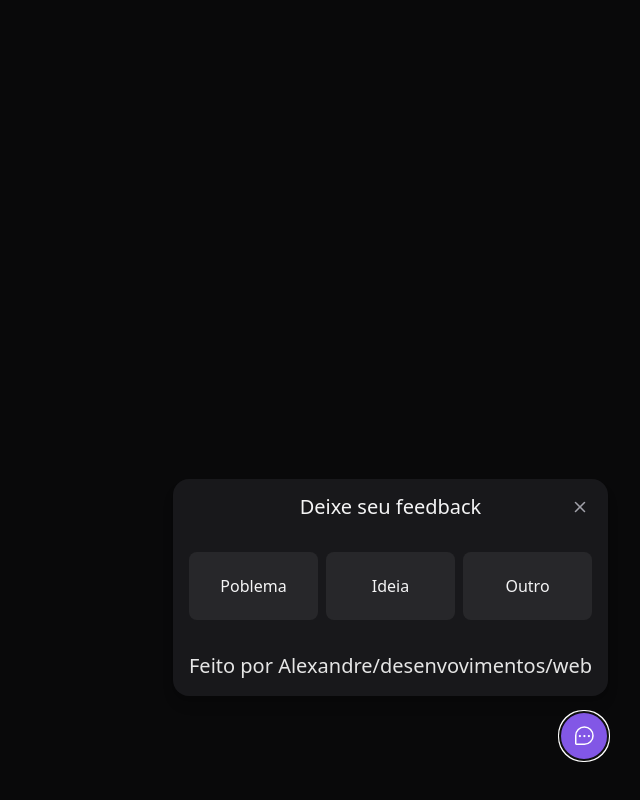
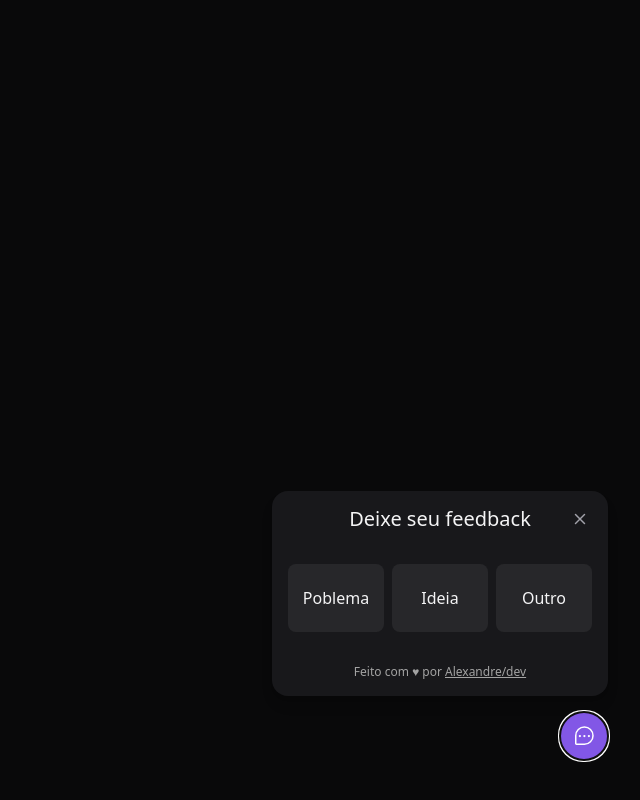
Before and after one commit to alexandre945/Vite_react, a React (Vite) app: page / in a window 1280 px wide. Both pictures are taken after a click on the button "Feedback". Shown: the whole page, without its empty margins (640-1280 px from the left). Built offline with nearby package versions, Linux system fonts and the light colour scheme; no server answers.

Commit message:
alterando footer

```diff
--- a/src/components/WidgetForm/index.tsx
+++ b/src/components/WidgetForm/index.tsx
@@ -50,8 +50,8 @@
                )}
 
 
-                <footer className="text-xl text-neutral-200">
-                  Feito por Alexandre/desenvovimentos/web
+                <footer className="text-xs text-neutral-400">
+                Feito com ♥ por <a className="underline underline-offset-1" href="#">Alexandre/dev</a>
                 </footer>
              </div>
 
```
